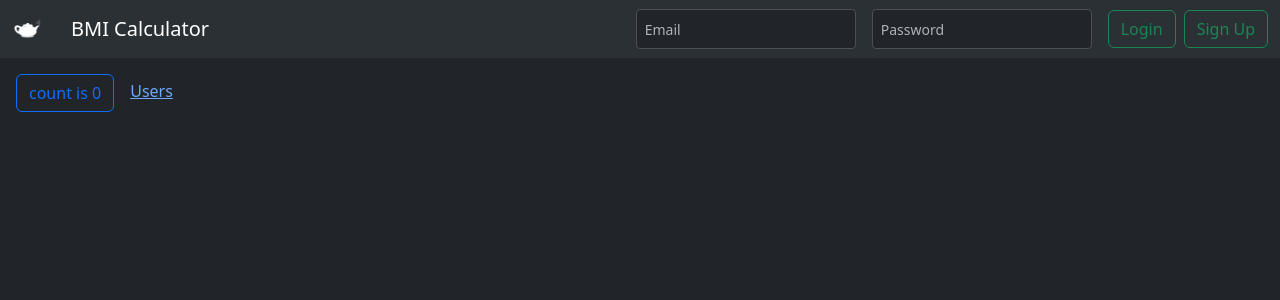
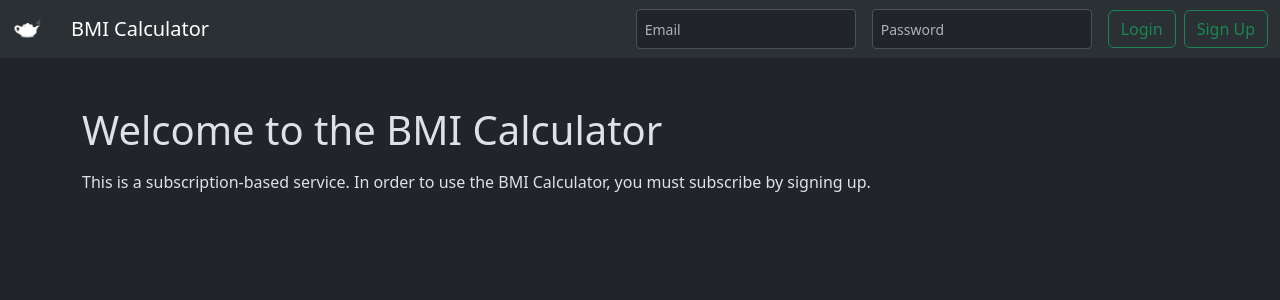
Before and after one commit to 418-Development/frontend, a React (Vite) app: page / in a window 1280 px wide. Shown: the top 300 px of the page. Built offline with nearby package versions, Linux system fonts and the light colour scheme.

Commit message:
Welcome screen

```diff
--- a/src/App.tsx
+++ b/src/App.tsx
@@ -3,7 +3,10 @@ import { Navigate, Route, Routes, useNavigate } from "react-router-dom";
 import Button from "./components/Button";
 import Navigation from "./components/Navigation";
 import { NavigationItem } from "./enums/navigation";
+import BMICalculatorWelcome from "./components/BMICalculatorWelcome";
 import Users from "./routes/users";
+
+
 
 function App() {
     const navigate = useNavigate();
@@ -17,12 +20,7 @@ function App() {
                     element={
                         <>
                             <Navigation activeNavigationItem={NavigationItem.HOME} />
-                            <Button className="m-3" outline={true} style="primary" onClick={() => setCount((count) => count + 1)}>
-                                count is {count}
-                            </Button>
-                            <a href="#" onClick={() => navigate("/users")}>
-                                Users
-                            </a>
+                            <BMICalculatorWelcome />
                         </>
                     }
                 />
--- /dev/null
+++ b/src/components/BMICalculatorWelcome.tsx
@@ -0,0 +1,16 @@
+
+
+function BMICalculatorWelcome() {
+
+    return (
+        <div className="container mt-5">
+            <h1>Welcome to the BMI Calculator</h1>
+            <p className="mt-3">
+                This is a subscription-based service. In order to use the BMI Calculator, you must subscribe by signing up.
+            </p>
+
+        </div>
+    );
+}
+
+export default BMICalculatorWelcome;
```
